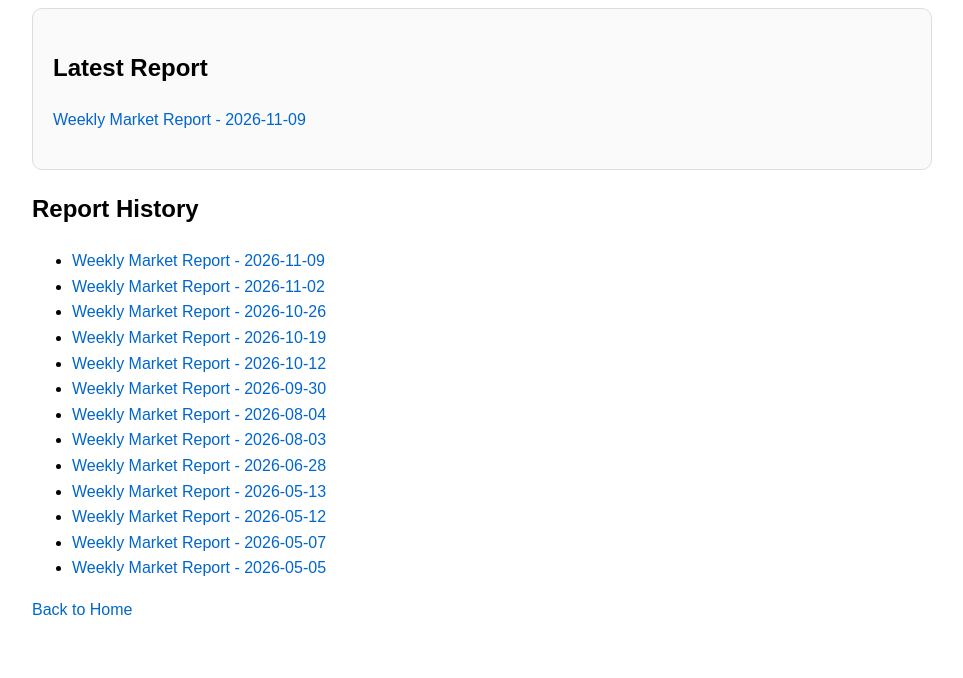
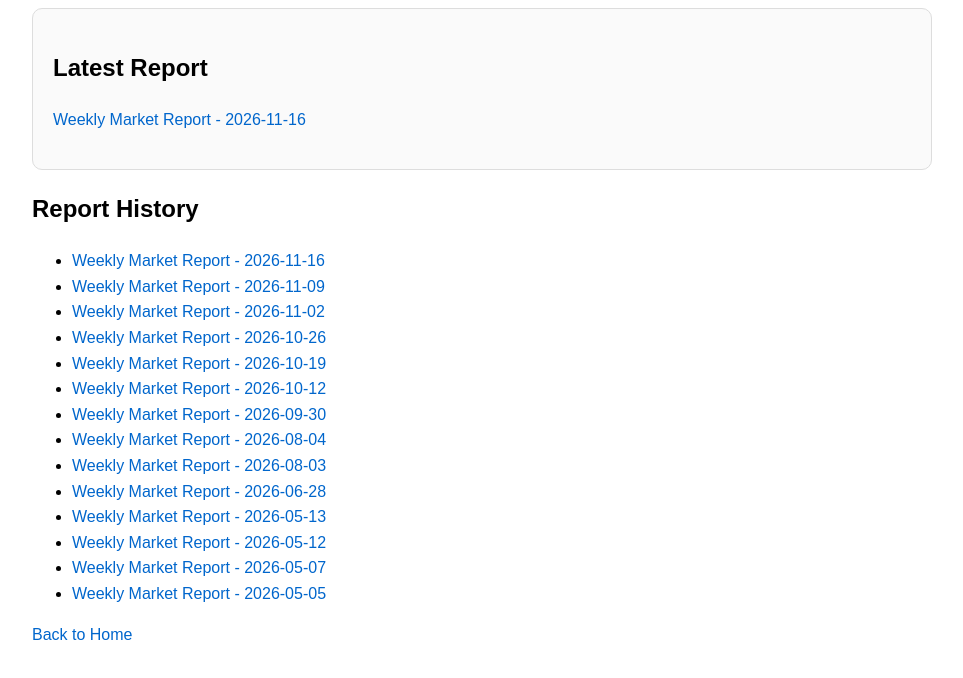
Before and after one commit to nivasstar/market-intelligence-agent, a plain HTML site: page reports/index.html in a window 1280 px wide. Shown: the part 146-824 px from the top of the page, without its empty margins (158-1121 px from the left). Drawn offline with Linux system fonts and the light colour scheme.

Commit message:
Update weekly market report

```diff
--- a/reports/index.html
+++ b/reports/index.html
@@ -29,11 +29,12 @@
 
     <div class="card">
         <h2>Latest Report</h2>
-        <p><a href="market_report_2026-11-09.md">Weekly Market Report - 2026-11-09</a></p>
+        <p><a href="market_report_2026-11-16.md">Weekly Market Report - 2026-11-16</a></p>
     </div>
 
     <h2>Report History</h2>
     <ul>
+        <li><a href="market_report_2026-11-16.md">Weekly Market Report - 2026-11-16</a></li>
         <li><a href="market_report_2026-11-09.md">Weekly Market Report - 2026-11-09</a></li>
         <li><a href="market_report_2026-11-02.md">Weekly Market Report - 2026-11-02</a></li>
         <li><a href="market_report_2026-10-26.md">Weekly Market Report - 2026-10-26</a></li>
```
Also changed, not shown: charts/2026-11-16/30d_volatility.png (added), charts/2026-11-16/spy_vs_200dma.png (added), charts/2026-11-16/unemployment_trend.png (added), charts/2026-11-16/yield_spread.png (added), charts/30d_volatility.png, charts/spy_vs_200dma.png, charts/unemployment_trend.png, charts/yield_spread.png, 1 other file.
